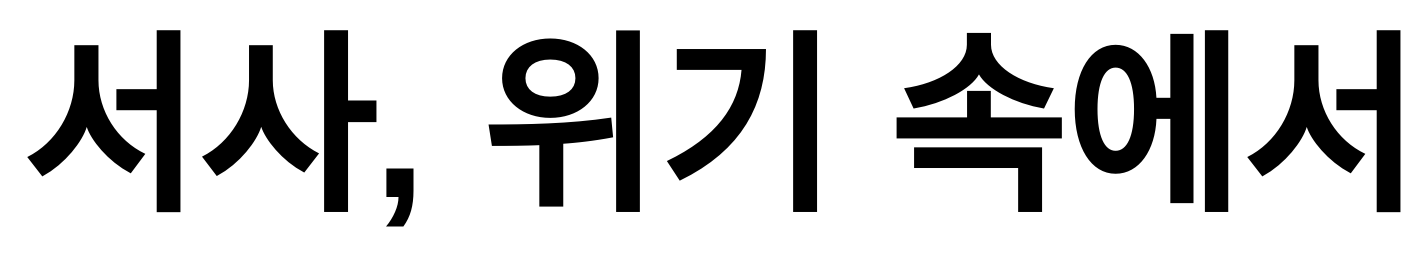
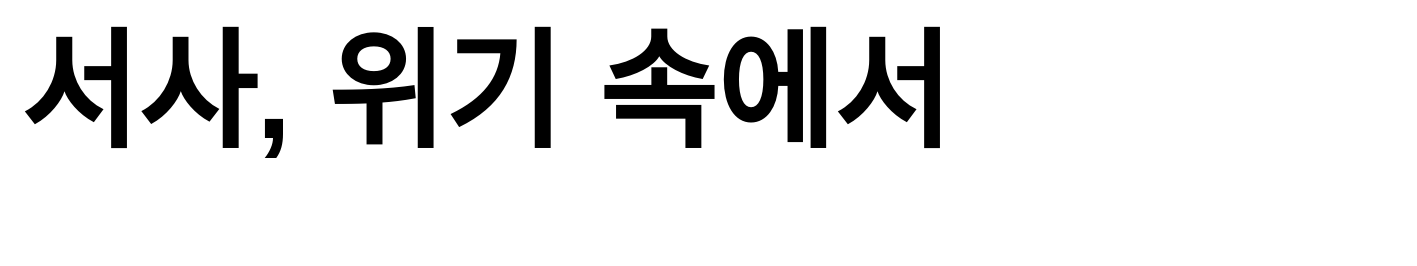
Before and after one commit to mingyunbong-netizen/first, a plain HTML site: page index.html in a window 1280 px wide. Shown: the whole page, 1417 px wide, since content can reach past the window. Drawn offline with Linux system fonts and the light colour scheme.

Commit message:
Update style.css

```diff
--- a/style.css
+++ b/style.css
@@ -1,6 +1,13 @@
+/* style.css */
+
+* {
+    box-sizing: border-box; /* 모든 요소의 크기 계산 표준화 */
+}
+
 body {
     background-color: white;
     margin: 0;
+    padding: 0; /* padding도 0으로 설정하여 오차 제거 */
     min-height: 100vh;
 }
 
@@ -10,9 +17,9 @@ body {
     left: 20px;
     font-family: 'Malgun Gothic', 'Dotum', 'Apple SD Gothic Neo', sans-serif;
     color: black;
-    /* 폰트 크기를 10vw에서 15vw로 키웠습니다. */
-    font-size: 15vw;
-    /* 글꼴 굵기를 'bold'에서 '900'으로 설정하여 가장 굵게 만들었습니다. */
+    /* 글자 크기: 13인치 화면 기준에 맞춰 5vw로 설정 */
+    font-size: 10vw;
+    /* 글꼴 굵기: 가장 굵은 900으로 설정 */
     font-weight: 900;
     white-space: nowrap;
 }
@@ -25,13 +32,13 @@ body {
     line-height: 1;
 }
 
-/* 클릭 전 상태에서만 적용되는 텍스트 컨테이너 스타일 */
+/* 클릭 전 호버 상태 (상호작용 안내) */
 #text-container.ready-to-click {
     transition: transform 0.3s ease-out;
     cursor: pointer;
 }
 
-/* 텍스트 컨테이너에 호버했을 때 텍스트 전체를 확대 */
+/* 호버 시 전체 텍스트를 살짝 확대 */
 #text-container.ready-to-click:hover {
     transform: scale(1.03);
 }
```
